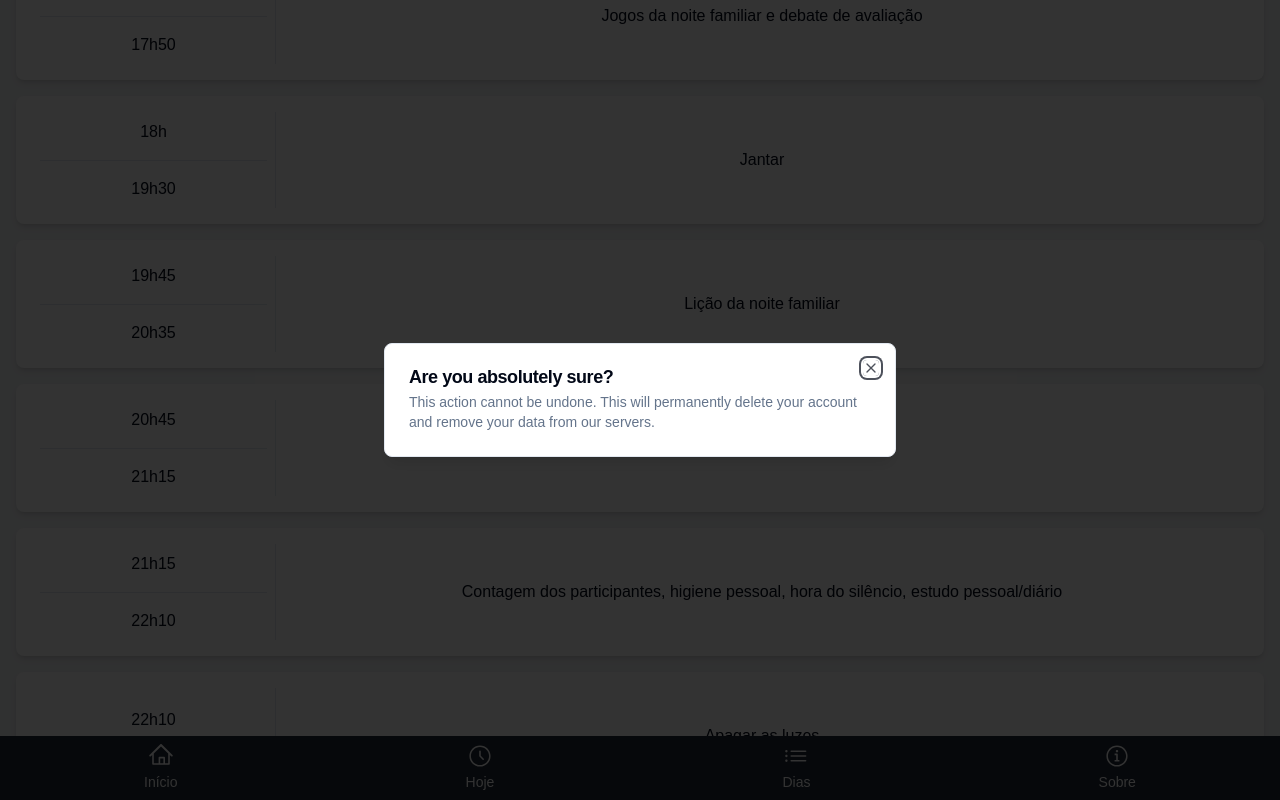
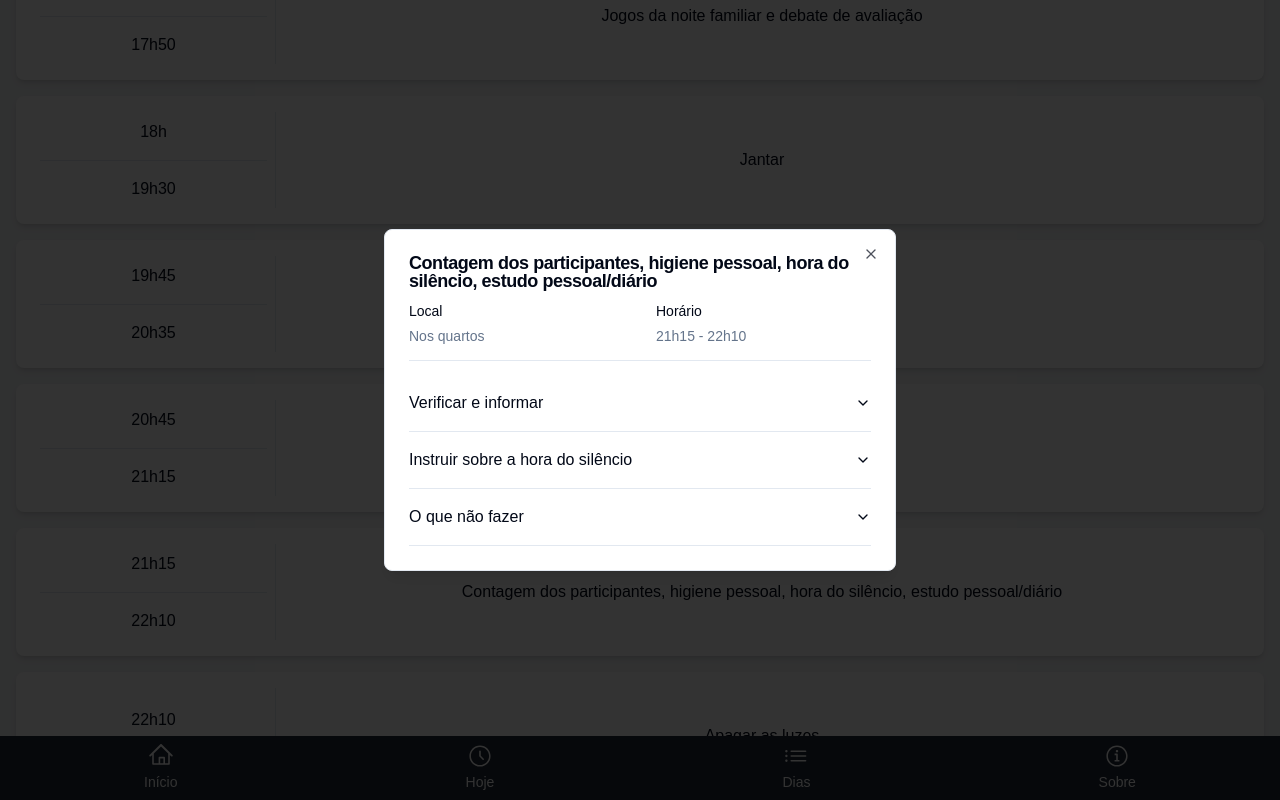
Before and after one commit to caleosilva/FSY-APP, a Next.js app: page /hoje in a window 1280 px wide. Both pictures are taken after a click on the button 640 px from the left and 592 px from the top of the page. Built offline with nearby package versions, Linux system fonts and the light colour scheme.

Commit message:
feat: DialogActivity Content

```diff
--- a/components/formatedComponents/DialogActivity.tsx
+++ b/components/formatedComponents/DialogActivity.tsx
@@ -2,11 +2,18 @@ import { Separator } from "@/components/ui/separator"
 import {
     Dialog,
     DialogContent,
-    DialogDescription,
     DialogHeader,
     DialogTitle,
     DialogTrigger,
 } from "@/components/ui/dialog"
+import {
+    Accordion,
+    AccordionContent,
+    AccordionItem,
+    AccordionTrigger,
+} from "@/components/ui/accordion"
+
+import FormFieldView from "./FormFieldView";
 
 interface KeyPoint {
     title?: string;
@@ -32,6 +39,7 @@ export default function DialogActivity({
     activity,
     backgroundColor
 }: DialogActivityProps) {
+    console.log(activity)
     return (
         <Dialog>
             <DialogTrigger>
@@ -53,13 +61,38 @@ export default function DialogActivity({
                 </div>
 
             </DialogTrigger>
-            <DialogContent className="">
-                <DialogHeader>
-                    <DialogTitle>Are you absolutely sure?</DialogTitle>
-                    <DialogDescription>
-                        This action cannot be undone. This will permanently delete your account
-                        and remove your data from our servers.
-                    </DialogDescription>
+            <DialogContent className="w-full mx-auto">
+                <DialogHeader className="items-start gap-y-2">
+                    <DialogTitle className="">{activity?.name}</DialogTitle>
+
+                    <div className="w-full grid grid-cols-2 gap-8">
+                        <FormFieldView label="Local" placeholder={`${activity?.location}`} className=" " />
+                        <FormFieldView label="Horário" placeholder={`${activity?.time}`} />
+                    </div>
+
+                    <Separator />
+
+                    <div className="w-full max-h-[80%] overflow-y-auto">
+                        <Accordion type="single" collapsible>
+                            {activity?.key_points.map((point, index) => (
+                                <AccordionItem key={index} value={`item-${index}`}>
+                                    <AccordionTrigger>{point.title ? point.title : "Precisa ser feito"}</AccordionTrigger>
+                                    <AccordionContent className="text-left">
+                                        <p>{point.details}</p>
+                                        {point.todo && point.todo.length > 0 && (
+                                            <div className="mt-2">
+                                                <ul className="list-disc pl-5">
+                                                    {point.todo.map((task, taskIndex) => (
+                                                        <li key={taskIndex}>{task}</li>
+                                                    ))}
+                                                </ul>
+                                            </div>
+                                        )}
+                                    </AccordionContent>
+                                </AccordionItem>
+                            ))}
+                        </Accordion>
+                    </div>
                 </DialogHeader>
             </DialogContent>
         </Dialog>
--- /dev/null
+++ b/components/formatedComponents/FormFieldView.tsx
@@ -0,0 +1,20 @@
+import * as React from "react"
+import { Label } from "@/components/ui/label"
+
+
+interface FormFieldViewProps {
+    placeholder: string;
+    label: string;
+    className?: string;
+}
+
+export default function FormFieldView({ placeholder, label, className }: FormFieldViewProps) {
+    return (
+        <div className={`flex flex-col items-start ${className}`}>
+            <Label className="">{label}</Label>
+            <div className="text-sm text-muted-foreground  mt-2">
+                {placeholder}
+            </div>
+        </div>
+    )
+}
--- /dev/null
+++ b/components/ui/accordion.tsx
@@ -0,0 +1,58 @@
+"use client"
+
+import * as React from "react"
+import * as AccordionPrimitive from "@radix-ui/react-accordion"
+import { ChevronDown } from "lucide-react"
+
+import { cn } from "@/lib/utils"
+
+const Accordion = AccordionPrimitive.Root
+
+const AccordionItem = React.forwardRef<
+  React.ElementRef<typeof AccordionPrimitive.Item>,
+  React.ComponentPropsWithoutRef<typeof AccordionPrimitive.Item>
+>(({ className, ...props }, ref) => (
+  <AccordionPrimitive.Item
+    ref={ref}
+    className={cn("border-b", className)}
+    {...props}
+  />
+))
+AccordionItem.displayName = "AccordionItem"
+
+const AccordionTrigger = React.forwardRef<
+  React.ElementRef<typeof AccordionPrimitive.Trigger>,
+  React.ComponentPropsWithoutRef<typeof AccordionPrimitive.Trigger>
+>(({ className, children, ...props }, ref) => (
+  <AccordionPrimitive.Header className="flex">
+    <AccordionPrimitive.Trigger
+      ref={ref}
+      className={cn(
+        "flex flex-1 items-center justify-between py-4 font-medium transition-all hover:underline [&[data-state=open]>svg]:rotate-180",
+        className
+      )}
+      {...props}
+    >
+      {children}
+      <ChevronDown className="h-4 w-4 shrink-0 transition-transform duration-200" />
+    </AccordionPrimitive.Trigger>
+  </AccordionPrimitive.Header>
+))
+AccordionTrigger.displayName = AccordionPrimitive.Trigger.displayName
+
+const AccordionContent = React.forwardRef<
+  React.ElementRef<typeof AccordionPrimitive.Content>,
+  React.ComponentPropsWithoutRef<typeof AccordionPrimitive.Content>
+>(({ className, children, ...props }, ref) => (
+  <AccordionPrimitive.Content
+    ref={ref}
+    className="overflow-hidden text-sm transition-all data-[state=closed]:animate-accordion-up data-[state=open]:animate-accordion-down"
+    {...props}
+  >
+    <div className={cn("pb-4 pt-0", className)}>{children}</div>
+  </AccordionPrimitive.Content>
+))
+
+AccordionContent.displayName = AccordionPrimitive.Content.displayName
+
+export { Accordion, AccordionItem, AccordionTrigger, AccordionContent }
--- /dev/null
+++ b/components/ui/label.tsx
@@ -0,0 +1,26 @@
+"use client"
+
+import * as React from "react"
+import * as LabelPrimitive from "@radix-ui/react-label"
+import { cva, type VariantProps } from "class-variance-authority"
+
+import { cn } from "@/lib/utils"
+
+const labelVariants = cva(
+  "text-sm font-medium leading-none peer-disabled:cursor-not-allowed peer-disabled:opacity-70"
+)
+
+const Label = React.forwardRef<
+  React.ElementRef<typeof LabelPrimitive.Root>,
+  React.ComponentPropsWithoutRef<typeof LabelPrimitive.Root> &
+    VariantProps<typeof labelVariants>
+>(({ className, ...props }, ref) => (
+  <LabelPrimitive.Root
+    ref={ref}
+    className={cn(labelVariants(), className)}
+    {...props}
+  />
+))
+Label.displayName = LabelPrimitive.Root.displayName
+
+export { Label }
--- a/package.json
+++ b/package.json
@@ -9,8 +9,10 @@
     "lint": "next lint"
   },
   "dependencies": {
+    "@radix-ui/react-accordion": "^1.2.2",
     "@radix-ui/react-dialog": "^1.1.5",
     "@radix-ui/react-icons": "^1.3.2",
+    "@radix-ui/react-label": "^2.1.1",
     "@radix-ui/react-scroll-area": "^1.2.2",
     "@radix-ui/react-separator": "^1.1.1",
     "@radix-ui/react-slot": "^1.1.1",
--- a/tailwind.config.ts
+++ b/tailwind.config.ts
@@ -55,6 +55,28 @@ const config: Config = {
   			lg: 'var(--radius)',
   			md: 'calc(var(--radius) - 2px)',
   			sm: 'calc(var(--radius) - 4px)'
+  		},
+  		keyframes: {
+  			'accordion-down': {
+  				from: {
+  					height: '0'
+  				},
+  				to: {
+  					height: 'var(--radix-accordion-content-height)'
+  				}
+  			},
+  			'accordion-up': {
+  				from: {
+  					height: 'var(--radix-accordion-content-height)'
+  				},
+  				to: {
+  					height: '0'
+  				}
+  			}
+  		},
+  		animation: {
+  			'accordion-down': 'accordion-down 0.2s ease-out',
+  			'accordion-up': 'accordion-up 0.2s ease-out'
   		}
   	}
   },
```
Also changed, not shown: 1 other file (tests, documents, lock files or other folders).
